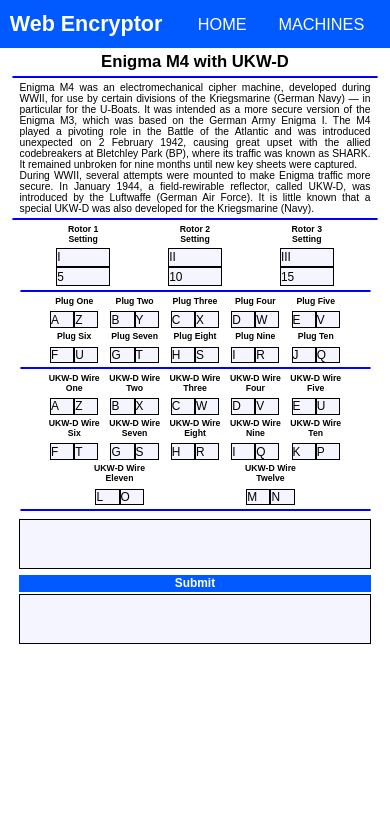
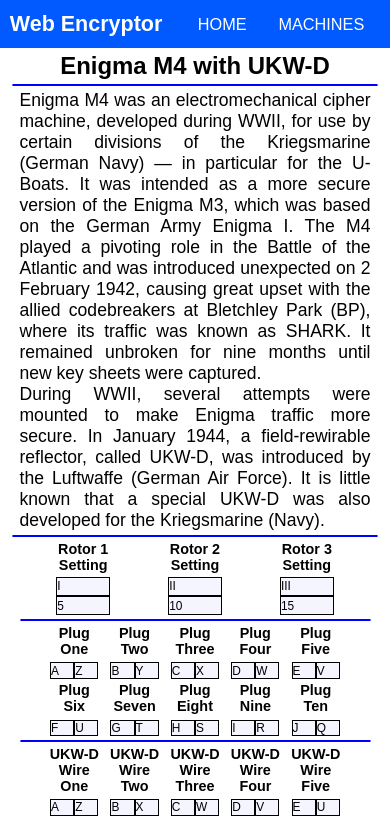
Before and after one commit to GabrielIDSM/Web-Encryptor, a React (Create React App) app: page /enigmam4ukwd in a window 390 px wide. Shown: the top 820 px of the page. Built offline with nearby package versions, Linux system fonts and the light colour scheme.

Commit message:
Mobile version

```diff
--- a/src/App.css
+++ b/src/App.css
@@ -93,7 +93,7 @@
 }
 
 .Description{
-  font-size: calc(0.4rem + 1vw);
+  font-size: calc(1rem + 0.4vw);
   text-align: justify;
   margin: 1% 5% 1% 5%;
   font-weight: normal;
@@ -103,7 +103,7 @@
   margin-left: 3%;
   margin-right: 3%;
   font-weight: bolder;
-  font-size: calc(0.8rem + 1vw);
+  font-size: calc(1.4rem + 0.4vw);
   padding-top: 1%;
   padding-bottom: 1%;
   text-align: center;
@@ -174,7 +174,7 @@
 .LabelRotors{
   margin: 1% 5% 0% 5%;
   padding: 0% 2% 0% 2%;
-  font-size: calc(0.3rem + 1vw);
+  font-size: calc(0.8rem + 0.4vw);
   font-weight: bolder;
   display: flex;
   justify-content: space-around;
@@ -233,7 +233,7 @@
 .ReflectorDiv{
   margin: 1% 5% 1% 5%;
   padding: 0% 2% 0% 2%;
-  font-size: calc(0.35rem + 1vw);
+  font-size: calc(0.9rem + 0.4vw);
   font-weight: bolder;
   display: flex;
   justify-content: space-around;
@@ -259,7 +259,7 @@
   resize: none;
   width: 100%;
   background-color: rgb(245, 245, 255);
-  font-size: calc(0.45rem + 1vw);
+  font-size: calc(0.8rem + 0.4vw);
   border: 1px solid;
 }
 
@@ -288,7 +288,7 @@
 .FivePlugsTitle{
   margin: 1% 5% 0% 5%;
   padding: 0% 2% 0% 2%;
-  font-size: calc(0.3rem + 1vw);
+  font-size: calc(0.8rem + 0.4vw);
   font-weight: bolder;
   display: flex;
   justify-content: space-around;
@@ -325,7 +325,7 @@
 .UKWDFivePlugsTitle{
   margin: 1% 5% 0% 5%;
   padding: 0% 2% 0% 2%;
-  font-size: calc(0.3rem + 1vw);
+  font-size: calc(0.8rem + 0.4vw);
   font-weight: bolder;
   display: flex;
   justify-content: space-around;
```
